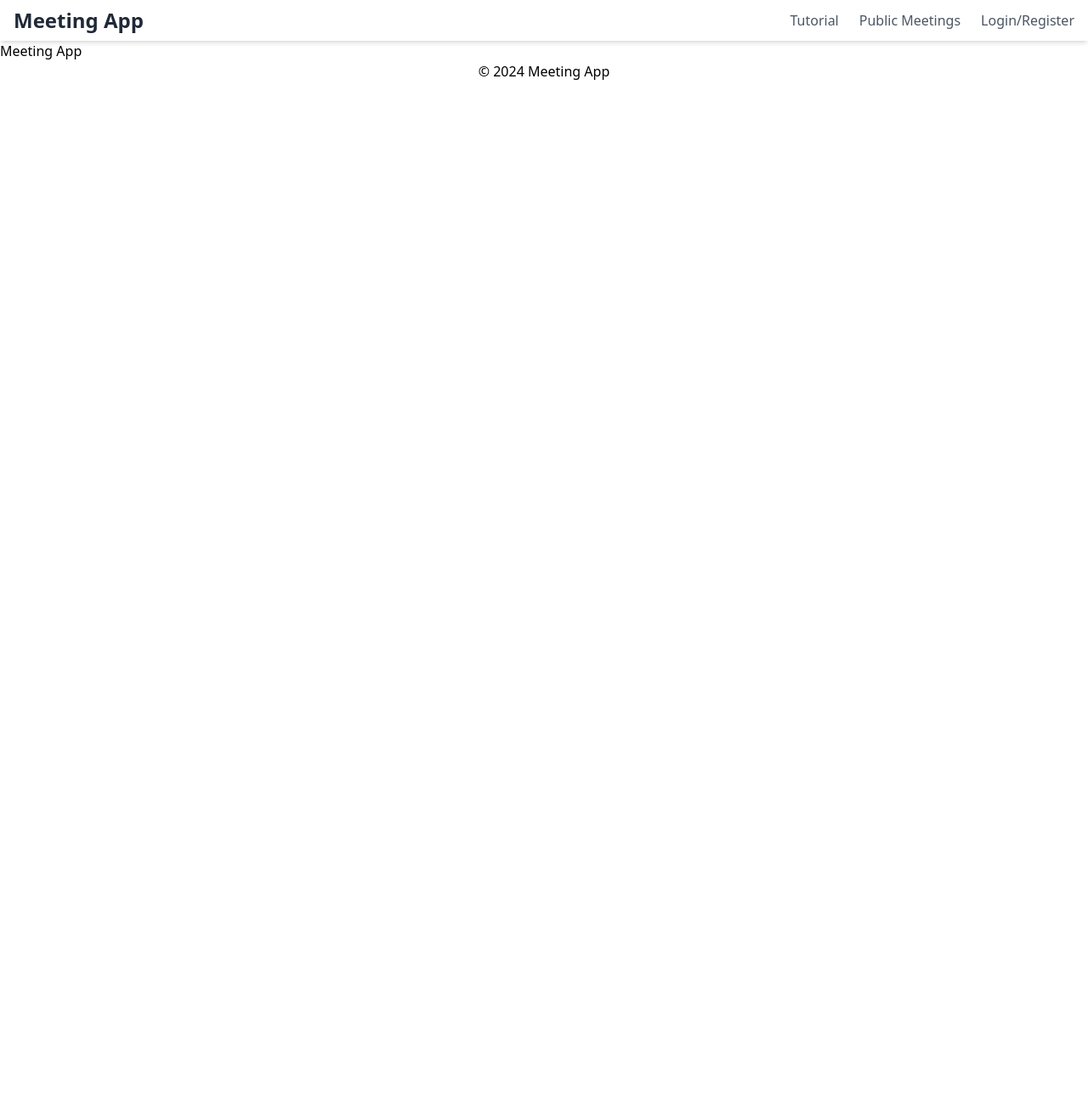
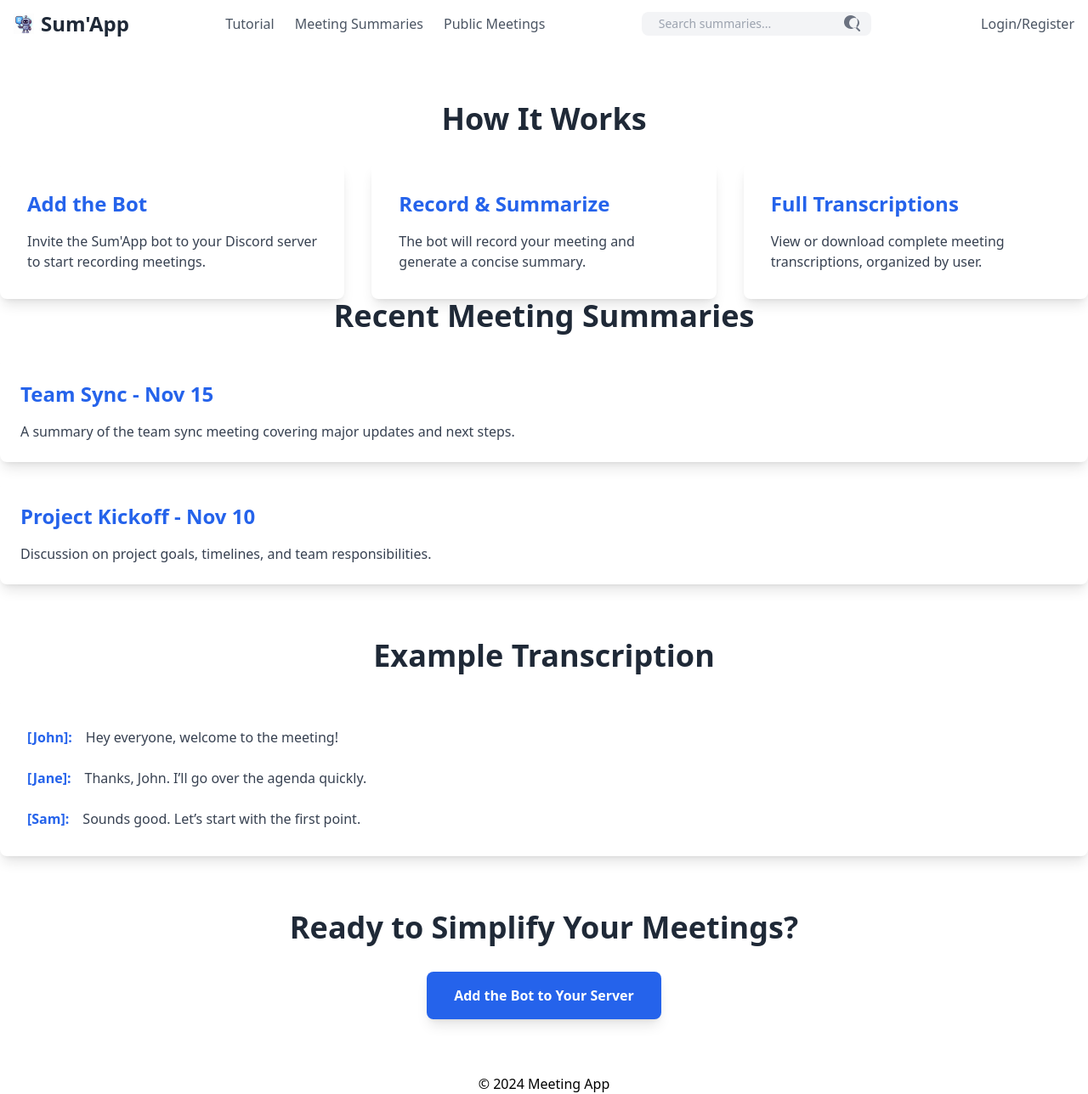
Before and after one commit to RaphHuynh/projet_info707_bot_discord_reunion_resume, a Django app: page / in a window 1280 px wide. Shown: the whole page at 85% size. Before the commit the page ends 94 px from the top, so only its background shows below. Run offline with Django 5.2, Linux system fonts and the light colour scheme; some libraries are stand-ins or nearby versions.

Commit message:
feat: restructure templates and update routing for meeting app

```diff
--- a/app/app/urls.py
+++ b/app/app/urls.py
@@ -17,8 +17,10 @@ Including another URLconf
 
 from django.contrib import admin
 from django.urls import include, path
+from django.conf import settings
+from django.conf.urls.static import static
 
 urlpatterns = [
     path("admin/", admin.site.urls),
     path("", include("meeting_app.urls")),
-]
+] + static(settings.MEDIA_URL, document_root=settings.MEDIA_ROOT)
--- a/app/meeting_app/templates/base.html
+++ b/app/meeting_app/templates/base.html
@@ -1,3 +1,4 @@
+{% load static %}
 <!DOCTYPE html>
 <html lang="en">
 
@@ -5,6 +6,7 @@
     <meta charset="UTF-8">
     <meta name="viewport" content="width=device-width, initial-scale=1.0">
     <title>{% block title %}{% endblock %}</title>
+    <link rel="icon" href="{% static 'images/logo.png' %}" type="image/png">
     <script src="https://cdn.tailwindcss.com"></script>
 </head>
 
--- a/app/meeting_app/templates/header.html
+++ b/app/meeting_app/templates/header.html
@@ -1,12 +1,44 @@
-<nav class="bg-white shadow-md">
-    <div class="container mx-auto px-4 py-2 flex justify-between items-center">
-        <div class="text-gray-800 text-2xl font-bold">
-            <a href="index">Meeting App</a>
-        </div>
-        <div class="flex space-x-6">
-            <a href="tutorial" class="text-gray-600 hover:text-gray-900">Tutorial</a>
-            <a href="resume" class="text-gray-600 hover:text-gray-900">Public Meetings</a>
-            <a href="login" class="text-gray-600 hover:text-gray-900">Login/Register</a>
-        </div>
+{% load static %}
+<nav class="bg-white shadow-md fixed top-0 left-0 w-full z-50"></nav>
+<div class="container mx-auto px-4 py-3 flex justify-between items-center">
+    <!-- Logo and App Title -->
+    <div class="text-gray-800 text-2xl font-bold">
+        <a href="{% url 'home' %}" class="flex items-center">
+            <!-- Replace 'logo.png' with your logo file in the static folder -->
+            <img src="{% static 'images/logo.png' %}" alt="App Logo" class="h-6 mr-2">
+            Sum'App
+        </a>
     </div>
+
+    <!-- Navigation Links -->
+    <div class="flex space-x-6 items-center">
+        <a href="{% url 'tutorial' %}" class="text-gray-600 hover:text-gray-900">Tutorial</a>
+        <a href="{% url 'summaries' %}" class="text-gray-600 hover:text-gray-900">Meeting Summaries</a>
+        <a href="{% url 'public_meetings' %}" class="text-gray-600 hover:text-gray-900">Public Meetings</a>
+    </div>
+
+    <!-- Search Bar -->
+    <form action="{% url 'search_summaries' %}" method="GET" class="flex items-center bg-gray-100 rounded-lg px-3 py-1">
+        <input type="text" name="query" placeholder="Search summaries..."
+            class="bg-transparent focus:outline-none text-sm text-gray-700 px-2">
+        <button type="submit" class="text-gray-500 hover:text-gray-800 ml-2">
+            <svg xmlns="http://www.w3.org/2000/svg" class="h-5 w-5" viewBox="0 0 20 20" fill="currentColor">
+                <path fill-rule="evenodd"
+                    d="M12.9 14.32a8 8 0 111.414-1.414l4.387 4.387a1 1 0 01-1.414 1.414l-4.387-4.387zm-6.9-5.32a6 6 0 1112 0 6 6 0 01-12 0z"
+                    clip-rule="evenodd" />
+            </svg>
+        </button>
+    </form>
+
+    <!-- Login/Register -->
+    {% if user.is_authenticated %}
+    <a href="{% url 'logout' %}" class="text-gray-600 hover:text-gray-900 ml-4">
+        Logout
+    </a>
+    {% else %}
+    <a href="{% url 'login' %}" class="text-gray-600 hover:text-gray-900 ml-4">
+        Login/Register
+    </a>
+    {% endif %}
+</div>
 </nav>
--- /dev/null
+++ b/app/meeting_app/templates/home/home.html
@@ -0,0 +1,73 @@
+{% extends 'base.html' %}
+{% block title %}
+Meeting App
+{% endblock %}
+
+{% block main %}
+<!-- Section 1: How It Works -->
+<section class="mb-16"></section>
+<h2 class="text-4xl font-extrabold text-gray-800 mb-8 text-center">How It Works</h2>
+<div class="grid grid-cols-1 md:grid-cols-3 gap-8">
+    <div class="bg-white shadow-lg rounded-lg p-8">
+        <h3 class="text-2xl font-bold text-blue-600 mb-4">Add the Bot</h3>
+        <p class="text-gray-700">Invite the Sum'App bot to your Discord server to start recording meetings.</p>
+    </div>
+    <div class="bg-white shadow-lg rounded-lg p-8">
+        <h3 class="text-2xl font-bold text-blue-600 mb-4">Record & Summarize</h3>
+        <p class="text-gray-700">The bot will record your meeting and generate a concise summary.</p>
+    </div>
+    <div class="bg-white shadow-lg rounded-lg p-8">
+        <h3 class="text-2xl font-bold text-blue-600 mb-4">Full Transcriptions</h3>
+        <p class="text-gray-700">View or download complete meeting transcriptions, organized by user.</p>
+    </div>
+</div>
+</section>
+
+<!-- Section 2: Recent Summaries -->
+<section class="mb-16">
+    <h2 class="text-4xl font-extrabold text-gray-800 mb-8 text-center">Recent Meeting Summaries</h2>
+    {% if recent_summaries %}
+    <ul class="space-y-6">
+        {% for summary in recent_summaries %}
+        <li class="bg-white shadow-lg rounded-lg p-6">
+            <h3 class="text-2xl font-bold text-blue-600 mb-4">{{ summary.title }}</h3>
+            <p class="text-gray-700">{{ summary.short_description }}</p>
+        </li>
+        {% endfor %}
+    </ul>
+    {% else %}
+    <p class="text-gray-600 text-center">No recent summaries available. Start by adding the bot to your server!</p>
+    {% endif %}
+</section>
+
+<!-- Section 3: Example Transcription -->
+<section class="mb-16">
+    <h2 class="text-4xl font-extrabold text-gray-800 mb-8 text-center">Example Transcription</h2>
+    <div class="bg-white shadow-lg rounded-lg p-8">
+        <ul class="space-y-6">
+            <li class="flex items-start">
+                <div class="text-blue-600 font-bold mr-4">[John]:</div>
+                <p class="text-gray-700">Hey everyone, welcome to the meeting!</p>
+            </li>
+            <li class="flex items-start">
+                <div class="text-blue-600 font-bold mr-4">[Jane]:</div>
+                <p class="text-gray-700">Thanks, John. I’ll go over the agenda quickly.</p>
+            </li>
+            <li class="flex items-start">
+                <div class="text-blue-600 font-bold mr-4">[Sam]:</div>
+                <p class="text-gray-700">Sounds good. Let’s start with the first point.</p>
+            </li>
+        </ul>
+    </div>
+</section>
+
+<!-- Call to Action -->
+<section class="text-center mb-16">
+    <h2 class="text-4xl font-extrabold text-gray-800 mb-8">Ready to Simplify Your Meetings?</h2>
+    <a href="/"
+        class="inline-block bg-blue-600 text-white font-bold px-8 py-4 rounded-lg shadow-lg hover:bg-blue-700 transition duration-300">
+        Add the Bot to Your Server
+    </a>
+</section>
+
+{% endblock %}
--- a/app/meeting_app/templates/index.html
+++ /dev/null
@@ -1,8 +0,0 @@
-{% extends 'base.html' %}
-{% block title %}
-Meeting App
-{% endblock %}
-
-{% block main %}
-<h1>Meeting App</h1>
-{% endblock %}
--- a/app/meeting_app/urls.py
+++ b/app/meeting_app/urls.py
@@ -2,9 +2,11 @@ from django.urls import path
 from . import views
 
 urlpatterns = [
-    path("", views.index, name="index"),
-    path("index", views.index, name="index"),
-    path("resume", views.resume, name="resume"),
+    path("", views.home, name="home"),
+    path("home", views.home, name="home"),
     path("login", views.login, name="login"),
-    path("tutorial", views.tutorial, name="tutorial"),
+    path("tutorial/", views.tutorial, name="tutorial"),
+    path("summaries/", views.summaries, name="summaries"),
+    path("public-meetings/", views.public_meetings, name="public_meetings"),
+    path("search/", views.search_summaries, name="search_summaries"),
 ]
--- a/app/meeting_app/views.py
+++ b/app/meeting_app/views.py
@@ -2,18 +2,52 @@ from django.shortcuts import render
 from meeting_app.models import User, Message, Resume
 
 
-def index(request):
-    return render(request, "index.html")
-
-
-def resume(request):
-    resumes = Resume.objects.all()
-    return render(request, "resume.html", {"resumes": resumes})
+def home(request):
+    recent_summaries = [
+        {
+            "id": 1,
+            "title": "Team Sync - Nov 15",
+            "short_description": "A summary of the team sync meeting covering major updates and next steps.",
+        },
+        {
+            "id": 2,
+            "title": "Project Kickoff - Nov 10",
+            "short_description": "Discussion on project goals, timelines, and team responsibilities.",
+        },
+    ]
+    return render(request, "home/home.html", {"recent_summaries": recent_summaries})
 
 
 def login(request):
-    return render(request, "login.html")
+    return render(request, "logging/login.html")
 
 
 def tutorial(request):
-    return render(request, "tutorial.html")
+    return render(request, "tutorial/tutorial.html")
+
+
+def search_summaries(request):
+    searched_summary = Resume.objects.all()
+    return render(
+        request,
+        "summaries/summaries.html",
+        {"summaries": searched_summary},
+    )
+
+
+def summaries(request):
+    my_summaries = Resume.objects.all()
+    return render(
+        request,
+        "summaries/summaries.html",
+        {"summaries": my_summaries},
+    )
+
+
+def public_meetings(request):
+    my_summaries = Resume.objects.all()
+    return render(
+        request,
+        "summaries/summaries.html",
+        {"summaries": my_summaries},
+    )
```
Also changed, not shown: app/app/settings.py (+10 -2 lines), app/meeting_app/templates/resume.html (deleted, +0 -37 lines), app/meeting_app/templates/summaries/summaries.html (added, +13 -0 lines), app/meeting_app/templates/logging/login.html (renamed from app/meeting_app/templates/login.html), app/meeting_app/templates/tutorial/tutorial.html (renamed from app/meeting_app/templates/tutorial.html), app/static/images/logo.png (added), 1 other file.
